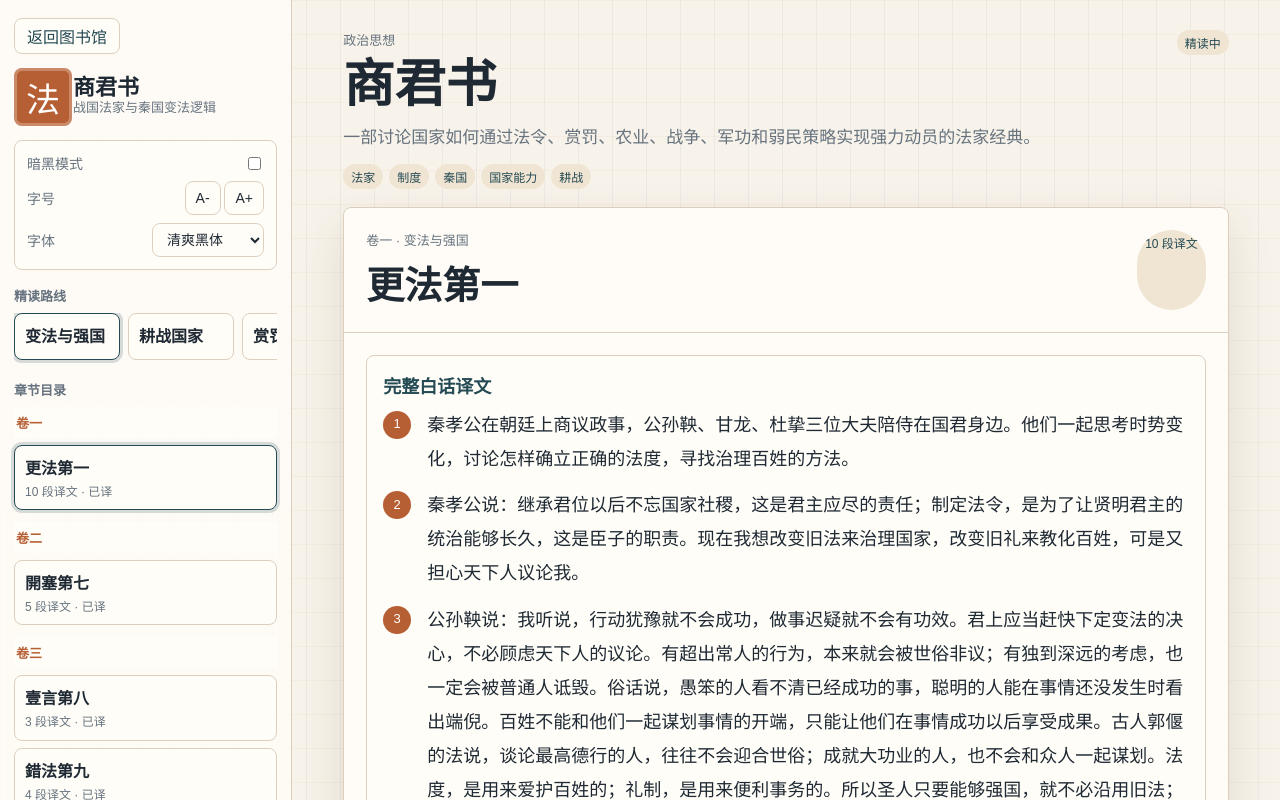
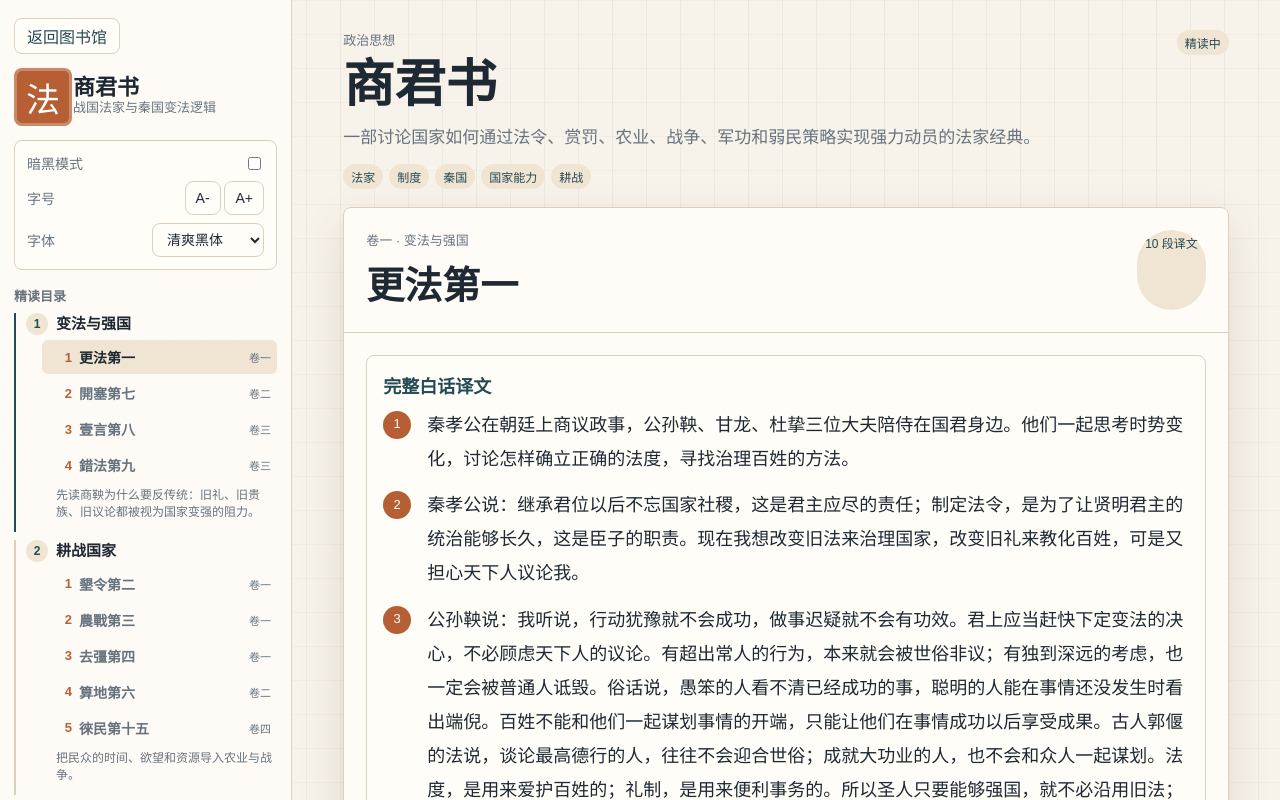
Before and after one commit to mq3616/ob-library-site, a plain HTML site: page index.html in a window 1280 px wide. Both pictures are taken after a click on the link 192 px from the left and 464 px from the top of the page. Shown: the top 800 px of the page. Drawn offline with Linux system fonts and the light colour scheme.

Commit message:
Use document outline table of contents

```diff
--- a/app.js
+++ b/app.js
@@ -136,29 +136,28 @@ function getVisibleChapters(book, payload, route) {
 }
 
 function getChapter(book, payload, route) {
-  const visible = getVisibleChapters(book, payload, route);
-  return visible.find((chapter) => chapter.id === state.chapterId) || visible[0] || payload.chapters[0];
+  return payload.chapters.find((chapter) => chapter.id === state.chapterId)
+    || getVisibleChapters(book, payload, route)[0]
+    || payload.chapters[0];
 }
 
-function groupedByVolume(chapters) {
-  return chapters.reduce((groups, chapter) => {
-    const existing = groups.find((group) => group.volume === chapter.volume);
-    if (existing) {
-      existing.items.push(chapter);
-    } else {
-      groups.push({ volume: chapter.volume, items: [chapter] });
-    }
-    return groups;
-  }, []);
+function routeForChapter(book, chapter) {
+  return book.routes.find((item) => item.chapters.includes(chapter.title)) || book.routes[0];
+}
+
+function routeChapters(payload, route) {
+  return route.chapters
+    .map((title) => payload.chapters.find((chapter) => chapter.title === title))
+    .filter(Boolean);
 }
 
 function renderBook(book) {
   applySettings();
   const payload = buildBookPayload(book);
   const route = getRoute(book);
-  const chapters = getVisibleChapters(book, payload, route);
   const chapter = getChapter(book, payload, route);
-  state.routeId = route.id;
+  const activeRoute = routeForChapter(book, chapter);
+  state.routeId = activeRoute.id;
   state.chapterId = chapter.id;
   localStorage.setItem("library-route", state.routeId);
   localStorage.setItem("library-chapter", state.chapterId);
@@ -197,29 +196,26 @@ function renderBook(book) {
             </select>
           </div>
         </section>
-        <div class="toc-label">精读路线</div>
-        <div class="route-list">
-          ${book.routes.map((item) => `
-            <button class="route-button ${item.id === route.id ? "active" : ""}" type="button" data-route="${item.id}">
-              <strong>${escapeHtml(item.title)}</strong>
-              <span>${escapeHtml(item.summary)}</span>
-            </button>
-          `).join("")}
-        </div>
-        <div class="toc-label">章节目录</div>
-        <div class="chapter-list">
-          ${groupedByVolume(chapters).map((group) => `
-            <section class="volume-group">
-              <h2>${escapeHtml(group.volume)}</h2>
-              ${group.items.map((item) => `
-                <button class="chapter-button ${item.id === chapter.id ? "active" : ""}" type="button" data-chapter="${item.id}">
-                  <strong>${escapeHtml(item.title)}</strong>
-                  <span>${item.translation.length} 段译文 · ${item.translation.length ? "已译" : "待补"}</span>
-                </button>
-              `).join("")}
+        <div class="toc-label">精读目录</div>
+        <nav class="outline-list" aria-label="章节目录">
+          ${book.routes.map((item, routeIndex) => `
+            <section class="outline-section ${item.id === activeRoute.id ? "active" : ""}">
+              <h2><span>${routeIndex + 1}</span>${escapeHtml(item.title)}</h2>
+              <ol>
+                ${routeChapters(payload, item).map((chapterItem, chapterIndex) => `
+                  <li>
+                    <button class="outline-chapter ${chapterItem.id === chapter.id ? "active" : ""}" type="button" data-route="${item.id}" data-chapter="${chapterItem.id}">
+                      <span class="outline-number">${chapterIndex + 1}</span>
+                      <span class="outline-title">${escapeHtml(chapterItem.title)}</span>
+                      <span class="outline-meta">${escapeHtml(chapterItem.volume)}</span>
+                    </button>
+                  </li>
+                `).join("")}
+              </ol>
+              <p>${escapeHtml(item.summary)}</p>
             </section>
           `).join("")}
-        </div>
+        </nav>
       </aside>
       <main class="reader-main">
         <section class="book-hero">
@@ -236,7 +232,7 @@ function renderBook(book) {
         <article class="chapter-panel">
           <header class="chapter-head">
             <div>
-              <div class="chapter-meta">${escapeHtml(chapter.volume)} · ${escapeHtml(route.title)}</div>
+              <div class="chapter-meta">${escapeHtml(chapter.volume)} · ${escapeHtml(activeRoute.title)}</div>
               <h3>${escapeHtml(chapter.title)}</h3>
             </div>
             <span class="tag">${chapter.translation.length} 段译文</span>
@@ -284,16 +280,9 @@ function renderBook(book) {
     document.body.classList.remove("toc-open");
   });
 
-  document.querySelectorAll("[data-route]").forEach((button) => {
-    button.addEventListener("click", () => {
-      state.routeId = button.dataset.route;
-      state.chapterId = "";
-      document.body.classList.remove("toc-open");
-      renderBook(book);
-    });
-  });
   document.querySelectorAll("[data-chapter]").forEach((button) => {
     button.addEventListener("click", () => {
+      state.routeId = button.dataset.route || state.routeId;
       state.chapterId = button.dataset.chapter;
       document.body.classList.remove("toc-open");
       renderBook(book);
--- a/styles.css
+++ b/styles.css
@@ -122,9 +122,7 @@ h1 {
 .settings select,
 .settings button,
 .back-link,
-.book-card,
-.route-button,
-.chapter-button {
+.book-card {
   border: 1px solid var(--line);
   border-radius: 8px;
   background: var(--panel);
@@ -317,69 +315,95 @@ body.dark .reader-sidebar {
   font-weight: 700;
 }
 
-.route-list {
+.outline-list {
+  display: grid;
+  gap: 8px;
+}
+
+.outline-section {
+  border-left: 2px solid var(--line);
+  padding-left: 10px;
+}
+
+.outline-section.active {
+  border-left-color: var(--accent);
+}
+
+.outline-section h2 {
   display: flex;
   gap: 8px;
-  overflow-x: auto;
-  padding-bottom: 4px;
+  align-items: center;
+  margin: 0 0 5px;
+  color: var(--ink);
+  font-size: 15px;
+  line-height: 1.35;
+  letter-spacing: 0;
 }
 
-.chapter-list {
+.outline-section h2 span {
   display: grid;
-  gap: 12px;
+  place-items: center;
+  width: 22px;
+  height: 22px;
+  border-radius: 50%;
+  background: var(--panel-strong);
+  color: var(--accent);
+  font-size: 12px;
 }
 
-.route-button,
-.chapter-button {
+.outline-section ol {
+  display: grid;
+  gap: 2px;
+  margin: 0;
+  padding: 0 0 0 16px;
+  list-style: none;
+}
+
+.outline-section p {
+  margin: 5px 0 10px 30px;
+  color: var(--muted);
+  font-size: 12px;
+  line-height: 1.45;
+}
+
+.outline-chapter {
+  display: grid;
+  grid-template-columns: 24px minmax(0, 1fr) auto;
+  gap: 7px;
+  align-items: center;
   width: 100%;
-  padding: 9px 10px;
+  min-height: 34px;
+  border: 0;
+  border-radius: 6px;
+  background: transparent;
+  color: var(--muted);
   text-align: left;
 }
 
-.route-button {
-  flex: 0 0 auto;
-  width: auto;
-  min-width: 106px;
-  max-width: 142px;
+.outline-chapter:hover,
+.outline-chapter.active {
+  background: var(--panel-strong);
+  color: var(--ink);
 }
 
-.route-button.active,
-.chapter-button.active {
-  border-color: var(--accent);
-  box-shadow: 0 0 0 3px color-mix(in srgb, var(--accent) 18%, transparent);
+.outline-number {
+  color: var(--warm);
+  font-size: 13px;
+  font-weight: 700;
+  text-align: right;
 }
 
-.route-button strong,
-.chapter-button strong {
-  display: block;
-  margin-bottom: 3px;
+.outline-title {
+  overflow: hidden;
+  font-size: 14px;
+  font-weight: 700;
+  text-overflow: ellipsis;
+  white-space: nowrap;
 }
 
-.route-button span,
-.chapter-button span {
+.outline-meta {
   color: var(--muted);
-  font-size: 12px;
-  line-height: 1.35;
-}
-
-.route-button span {
-  display: none;
-}
-
-.volume-group {
-  display: grid;
-  gap: 7px;
-}
-
-.volume-group h2 {
-  position: sticky;
-  top: -18px;
-  z-index: 1;
-  padding: 6px 2px;
-  color: var(--warm);
-  background: color-mix(in srgb, var(--panel) 86%, transparent);
-  font-size: 13px;
-  letter-spacing: 0;
+  font-size: 11px;
 }
 
 .reader-main {
```
